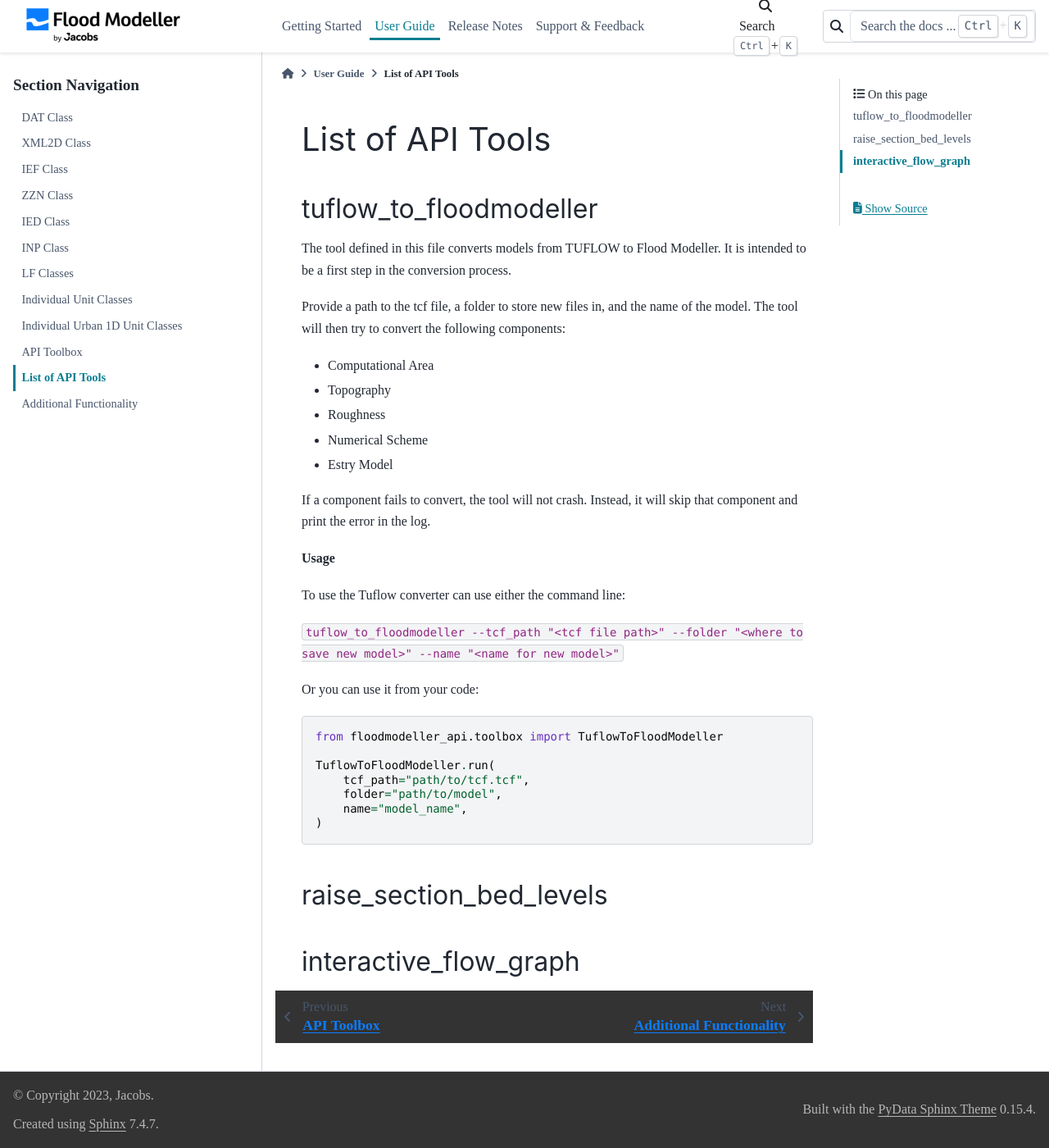
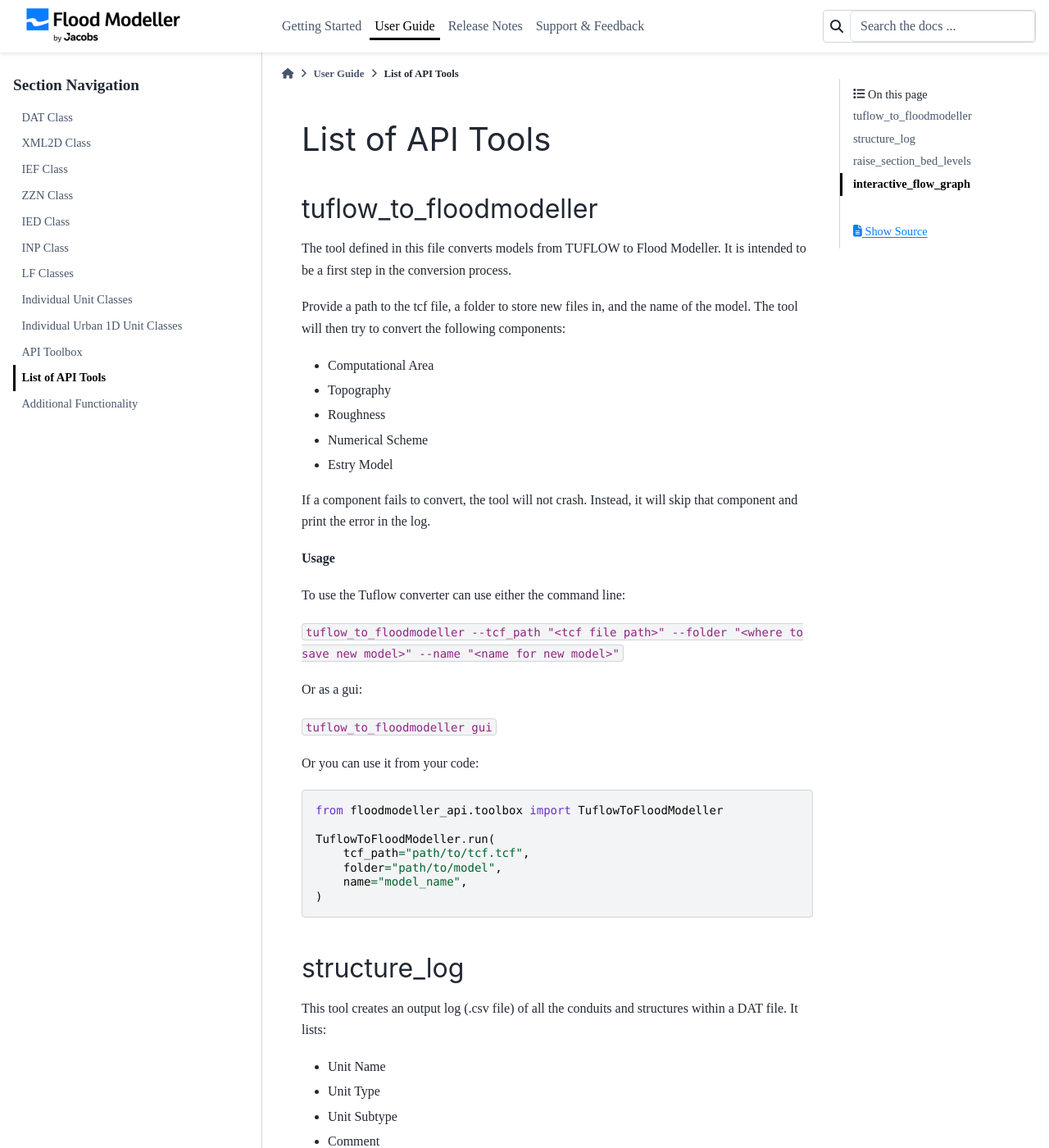
Before and after one commit to People-Places-Solutions/floodmodeller-api, a Sphinx documentation site: the page built from docs/source/user_guide/list_of_api_tools.rst, in a window 1280 px wide and 1400 px high. Shown: the whole window at 82% size. Built offline with Sphinx 7.4.7 and the PyData theme 0.15.4, drawn with Linux system fonts in a browser that asks for light colours; some web fonts are replaced; some of the changed text lies outside the part shown.

Commit message:
Made some css changes and added structure_log tool docs

```diff
--- a/docs/source/_static/fmapi.css
+++ b/docs/source/_static/fmapi.css
@@ -5,6 +5,11 @@
     --pst-color-h1: 51,51,51;
     --pst-color-h2: 0,123,255;
     --pst-color-h3: 0,123,255;
+}
+
+html[data-theme="light"] {
+    --pst-color-primary: black;
+    --pst-color-link: #0A7DFF;
 }
 
 @font-face {
@@ -36,6 +41,12 @@
     color: #0A7DFF;
 }
 
+/*
+h1, h2 {
+    color: #0A7DFF;
+} works but only for single sections sections
+*/
+
 i.fas, i.fab {
     color: #0A7DFF
 }
@@ -44,8 +55,24 @@
     color: #ffffff;
 }
 
-footer {
+/* footer { */
+    /* background-color: white; */
+/* } */
+
+.bd-footer-article {
+    background-color: white;
+}
+
+.bd-footer {
     background-color: #333333;
+}
+
+.search-button__kbd-shortcut {
+    visibility: hidden;
+}
+
+.navbar-item.navbar-persistent--container {
+    visibility: hidden;
 }
 
 .col-md-3 {
--- a/docs/source/user_guide/list_of_api_tools.rst
+++ b/docs/source/user_guide/list_of_api_tools.rst
@@ -28,6 +28,10 @@
 
 ``tuflow_to_floodmodeller --tcf_path "<tcf file path>" --folder "<where to save new model>" --name "<name for new model>"``
 
+Or as a gui:
+
+``tuflow_to_floodmodeller gui``
+
 Or you can use it from your code:
 
 .. code:: python
@@ -40,6 +44,44 @@
         name="model_name",
     )
 
+.. _structure_log:
+
+structure_log
+-----------------------
+
+This tool creates an output log (.csv file) of all the conduits and structures within a DAT file.
+It lists:
+
+- Unit Name
+- Unit Type
+- Unit Subtype
+- Comment
+- Friction
+- Distance (m)
+- Weir Coefficient
+- Culvert Inlet/Outlet Loss
+
+**Usage**
+
+To use this tool, you can either run it from the command line:
+
+``structure_log --input_path "<dat file path>" --output_path "<give a file path to a csv>"``
+
+Or as a gui:
+
+``structure_log gui``
+
+Or you can use it from your code:
+
+.. code:: python
+
+    from floodmodeller_api.toolbox import StructureLog
+
+    StructureLog.run(
+        input_path="path/to/dat.dat",
+        output_path="path/to/csv.csv",
+    )
+
 .. _raise_section_bed_levels:
 
 raise_section_bed_levels
```
